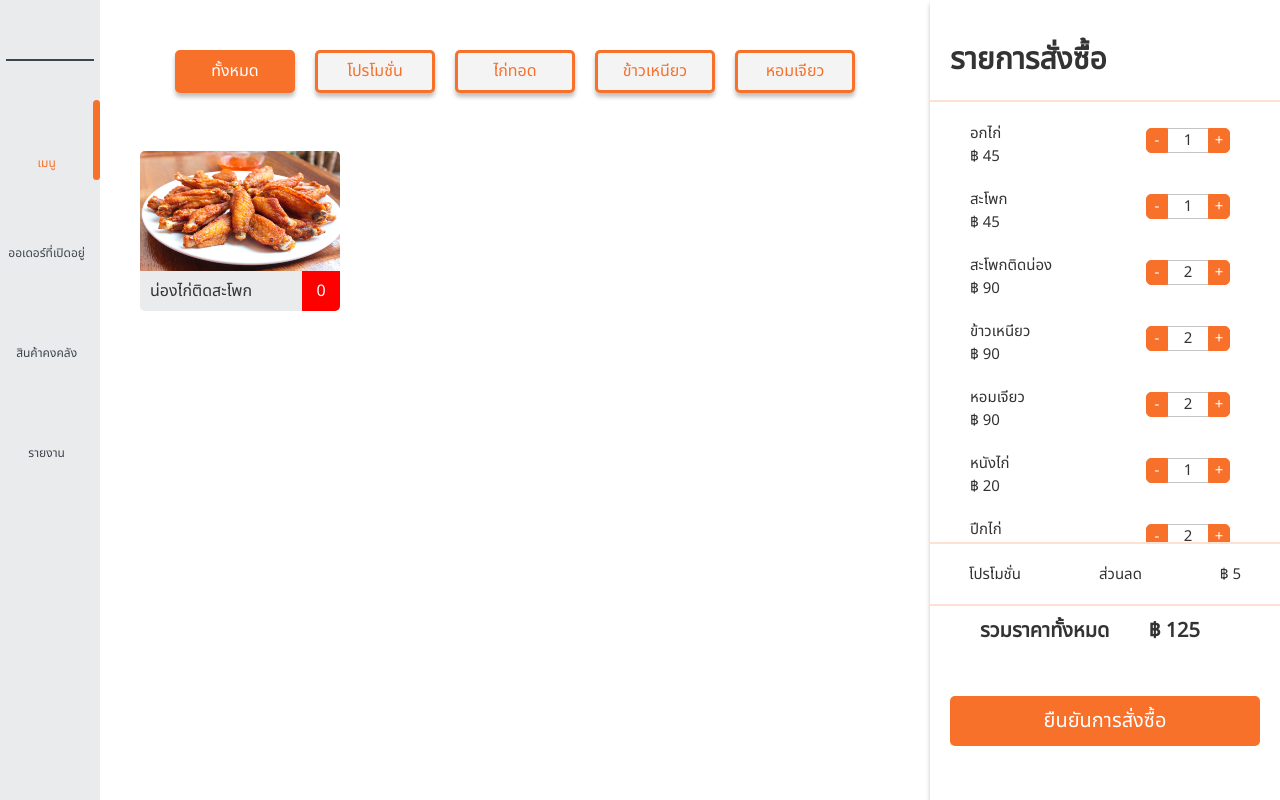
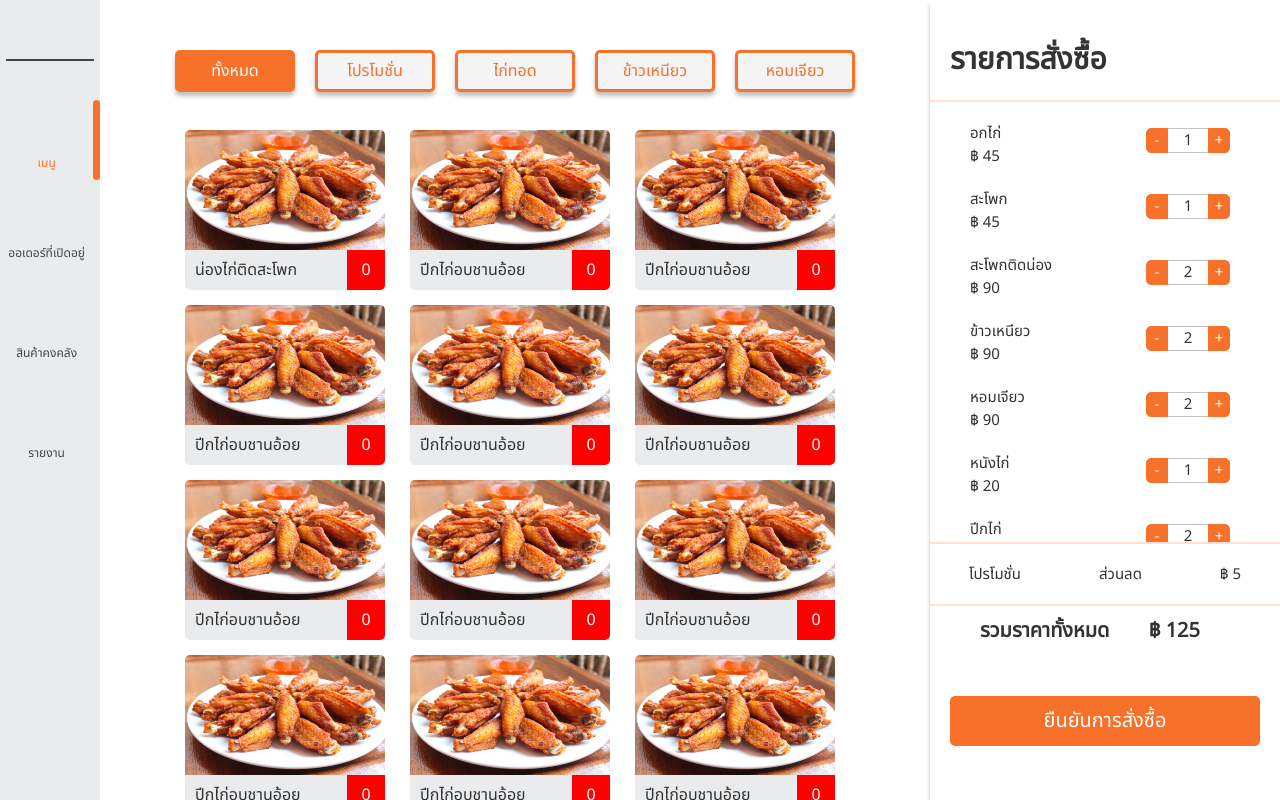
Before and after one commit to narawitPtm/pos-chicken, a Svelte app: page / in a window 1280 px wide. Built offline with nearby package versions, Linux system fonts and the light colour scheme.

Commit message:
update pos ui

```diff
--- a/src/components/layouts/layout.svelte
+++ b/src/components/layouts/layout.svelte
@@ -40,7 +40,7 @@
         margin-left: $side-width;
         #mainBox {
         height: 100%;
-        padding: 50px 40px;
+        padding: 50px 0 0 0;
         }
     }
 }
--- a/src/components/pos/pos.scss
+++ b/src/components/pos/pos.scss
@@ -1,7 +1,9 @@
 .filter-btn-box {
   width: calc(100% - 350px);
+  height: 50px;
   display: flex;
   justify-content: center;
+  margin-bottom: 30px;
   .filter-button {
     width: 120px;
     color: #f7712b;
@@ -24,8 +26,17 @@
   }
 }
 
+#nongkaiBox {
+  overflow-y: overlay;
+  height: calc( 100vh - 160px);
+  padding-bottom: 30px;
+  width: calc(100% - 350px);
   #nongKai {
-  margin-top: 50px;
+    display: grid;
+    grid-template-columns: repeat(auto-fill, minmax(180px, 210px));
+    grid-gap: 15px;
+    justify-content: center;
+    overflow-y: auto;
     .card-menu {
       background-color: #eaebed;
       border-radius: 5px;
@@ -57,9 +68,5 @@
         }
       }
     }
-
-  // margin-right: 500px;
-  display: grid;
-  grid-template-columns: auto;
-  grid-gap: auto;
   }
+}
--- a/src/components/pos/pos.svelte
+++ b/src/components/pos/pos.svelte
@@ -1,7 +1,7 @@
 <script lang="ts">
 	import SelectedOrder from '../seletected-order/seleted-order.svelte'
     let src = '/picture/chicken.jpg';
-	let menuchicken: {name:string,isActive:boolean, path:string}[] = [
+	let typeChicken: {name:string, isActive:boolean, path:string}[] = [
 		{ name: 'ทั้งหมด',  isActive: true, path:""},
 		{ name: 'โปรโมชั่น', isActive: false, path:"" },
 		{ name: 'ไก่ทอด', isActive: false, path:"" },
@@ -9,8 +9,26 @@
 		{ name: 'หอมเจียว', isActive: false, path:"" }
 	];
 
+	let menuChickens: {name:string, quantity:number, img:string}[] = [
+		{name: 'น่องไก่ติดสะโพก', quantity: 0, img: ''},
+		{name: 'ปีกไก่อบชานอ้อย', quantity: 0, img: ''},
+		{name: 'ปีกไก่อบชานอ้อย', quantity: 0, img: ''},
+		{name: 'ปีกไก่อบชานอ้อย', quantity: 0, img: ''},
+		{name: 'ปีกไก่อบชานอ้อย', quantity: 0, img: ''},
+		{name: 'ปีกไก่อบชานอ้อย', quantity: 0, img: ''},
+		{name: 'ปีกไก่อบชานอ้อย', quantity: 0, img: ''},
+		{name: 'ปีกไก่อบชานอ้อย', quantity: 0, img: ''},
+		{name: 'ปีกไก่อบชานอ้อย', quantity: 0, img: ''},
+		{name: 'ปีกไก่อบชานอ้อย', quantity: 0, img: ''},
+		{name: 'ปีกไก่อบชานอ้อย', quantity: 0, img: ''},
+		{name: 'ปีกไก่อบชานอ้อย', quantity: 0, img: ''},
+		{name: 'ปีกไก่อบชานอ้อย', quantity: 0, img: ''},
+		{name: 'ปีกไก่อบชานอ้อย', quantity: 0, img: ''},
+		{name: 'ปีกไก่อบชานอ้อย', quantity: 0, img: ''}
+
+	]
 	function submenu(index: number) {
-		menuchicken.forEach((item, indexs) => {
+		typeChicken.forEach((item, indexs) => {
 			if(index === indexs) {
 				item.isActive = true
 			}
@@ -18,31 +36,33 @@
 				item.isActive = false
 			}
 		})
-		menuchicken = menuchicken
+		typeChicken = typeChicken
 	}
 
 </script>
-<div>
-	<main>
+<div id="posMain">
 		<div class="filter-btn-box">
-			{#each menuchicken as menu, index }
+			{#each typeChicken as menu, index }
 			<button class = {`filter-button ${menu.isActive ? 'active' : ''}`} on:click={() => submenu(index)}> {menu.name} </button>
 			{/each}
 		</div>
-	</main>
 	<!-- picture -->
-	<div id="nongKai">
-		<div class="card-menu">
-			<img class = "chicken-img" src="{src}" alt="">
-			<div class="card-footer">
-				<div class="chicken-text">
-					น่องไก่ติดสะโพก
+	<div id="nongkaiBox">
+		<div id="nongKai">
+			{#each menuChickens as menuChicken}
+			<div class="card-menu">
+				<img class = "chicken-img" src="{src}" alt="">
+				<div class="card-footer">
+					<div class="chicken-text">
+						{menuChicken.name}
+					</div>
+					<div class="Two">{menuChicken.quantity}</div>
 				</div>
-				<div class="Two">0</div>
 			</div>
+			{/each}
 		</div>
-		<SelectedOrder/>
 	</div>
+	<SelectedOrder/>
 </div>
 
 <style lang="scss">
--- a/src/components/seletected-order/seleted-order.svelte
+++ b/src/components/seletected-order/seleted-order.svelte
@@ -9,6 +9,34 @@
       { name: 'ปีกไก่', quantity:2, cost: 45},
       { name: 'น่องไก่', quantity:2, cost: 45}
 	];
+
+   type order = {
+      id: number,
+      name: string
+   }
+
+   type menuLists = {
+      id: number,
+      menu: string,
+      orders: order[]
+   }
+
+   let orderLists: menuLists[] = [
+      {
+         id: 1,
+         menu: 'ไก่ทอด1',
+         orders: [
+            {
+               id: 1,
+               name: 'ไบโอ'
+            },
+            {
+               id: 1,
+               name: 'ไบโอ'
+            }
+         ]
+      }
+   ]
 </script>
 
 <div id="ordering">
```
Lines whose indentation alone changed are shown as unchanged.
